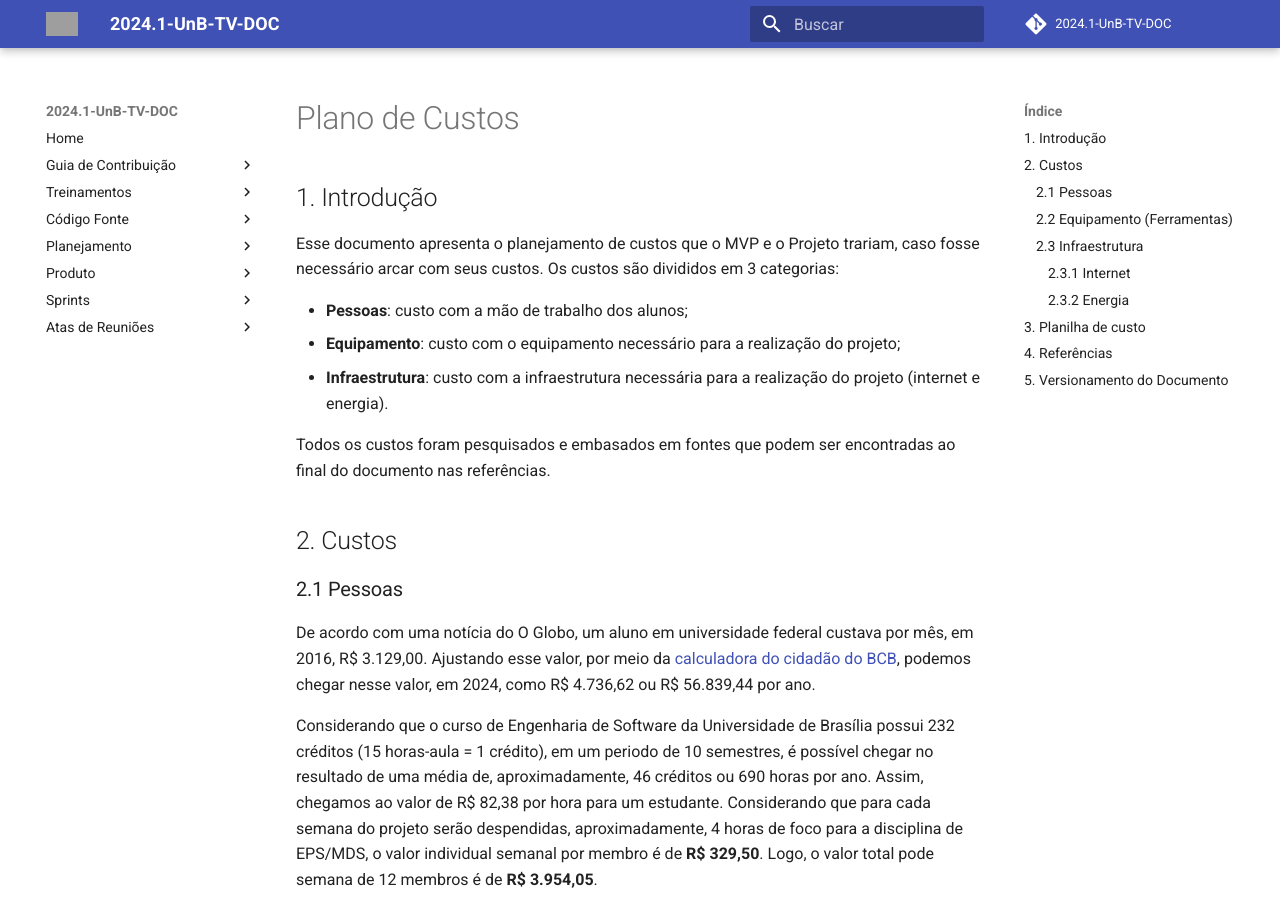
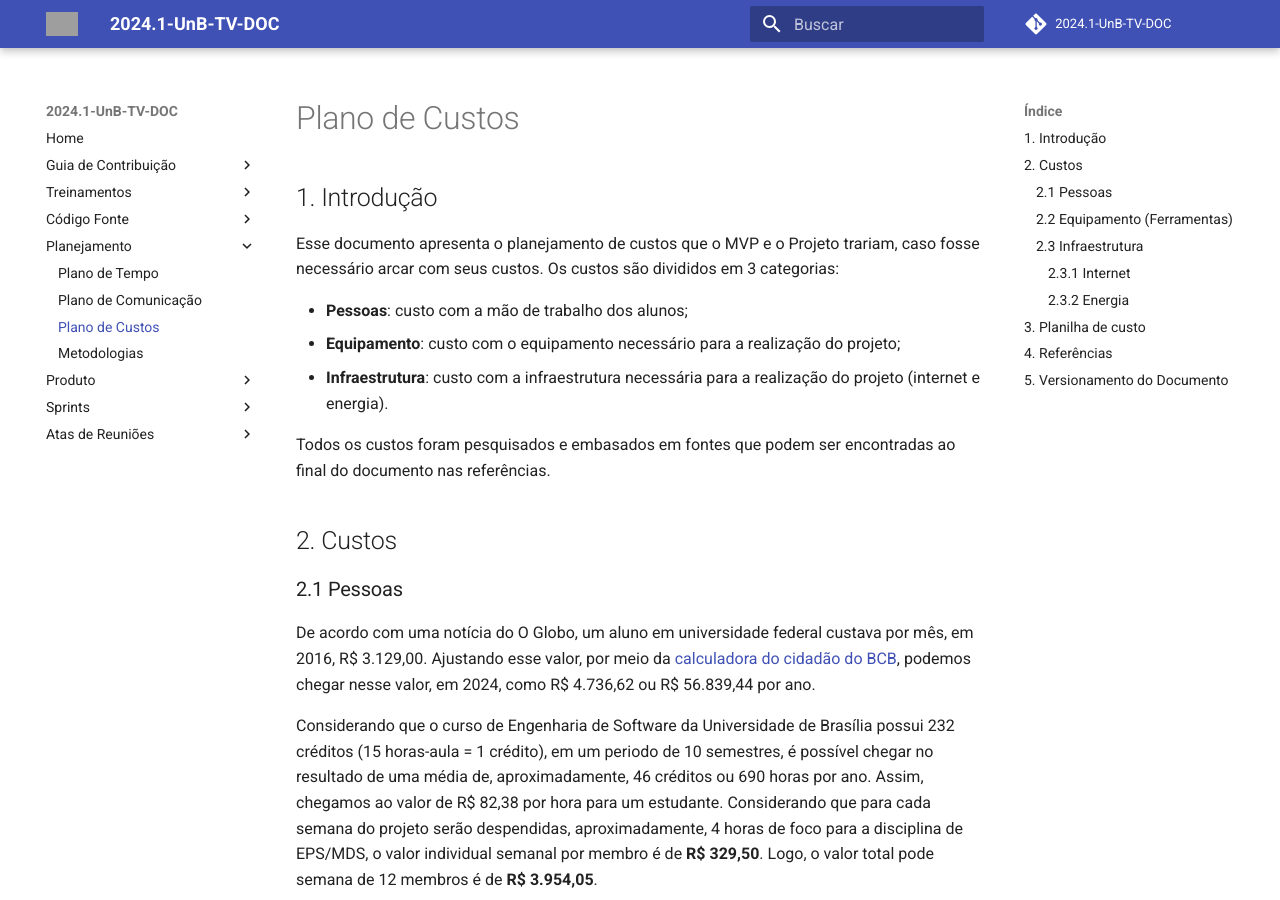
Before and after one commit to fga-eps-mds/2024.1-UnB-TV-DOC, an MkDocs documentation site: the page built from docs/planejamento/planocusto.md, in a window 1280 px wide and 900 px high. Built offline with MkDocs 1.6.1 and Material for MkDocs 9.7.7, drawn with Linux system fonts in a browser that asks for light colours; comment, search, counter and statistics services are not loaded; grey boxes are pictures that could not be loaded.

Commit message:
Update mkdocs.yml

```diff
--- a/mkdocs.yml
+++ b/mkdocs.yml
@@ -19,6 +19,7 @@ nav:
   - Planejamento:
     - Plano de Tempo: planejamento/PlanejamentoTempo.md
     - Plano de Comunicação: planejamento/PlanoComunicacao.md
+    - Plano de Custos: planejamento/planocusto.md
     - Metodologias: planejamento/Metodologias.md
   - Produto:
     - Lean Inception: produto/leaninception.md
```
